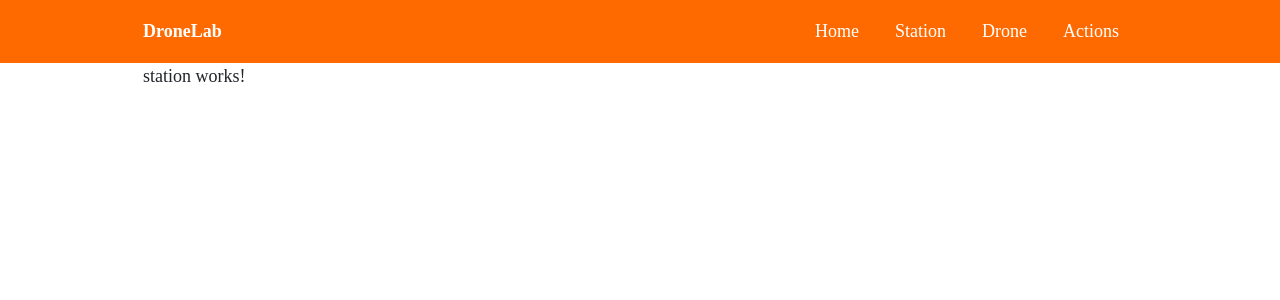
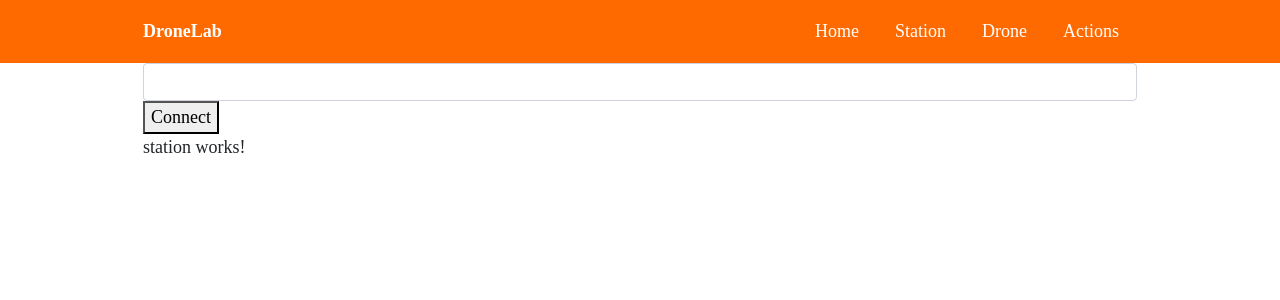
Before and after one commit to dronePlatformAutoconfig/drone_webapp, an Angular app in the folder drone-ui/: page /station in a window 1280 px wide. Shown: the top 300 px of the page. Built offline with nearby package versions, Linux system fonts and the light colour scheme.

Commit message:
connection to simulation

```diff
--- a/drone-ui/src/app/app.component.html
+++ b/drone-ui/src/app/app.component.html
@@ -11,7 +11,7 @@
     </nav>
   </div>
 </header>
-
 <div class="container">
+  <app-connection></app-connection>
   <router-outlet></router-outlet>
 </div>
--- a/drone-ui/src/app/app.component.ts
+++ b/drone-ui/src/app/app.component.ts
@@ -6,5 +6,5 @@ import { Component } from '@angular/core';
   styleUrls: ['./app.component.scss']
 })
 export class AppComponent {
-  title = 'DroneInterface';
+  title = 'Drone UI';
 }
--- a/drone-ui/src/app/app.module.ts
+++ b/drone-ui/src/app/app.module.ts
@@ -8,6 +8,8 @@ import { StationComponent } from './station/station.component';
 import { DroneComponent } from './drone/drone.component';
 import { ActionsComponent } from './actions/actions.component';
 import { HttpClientModule } from "@angular/common/http";
+import { FormsModule } from "@angular/forms";
+import { ConnectionComponent } from './connection/connection.component';
 
 @NgModule({
   declarations: [
@@ -15,12 +17,14 @@ import { HttpClientModule } from "@angular/common/http";
     HomeComponent,
     StationComponent,
     DroneComponent,
-    ActionsComponent
+    ActionsComponent,
+    ConnectionComponent,
   ],
   imports: [
     BrowserModule,
     AppRoutingModule,
     HttpClientModule,
+    FormsModule,
   ],
   providers: [],
   bootstrap: [AppComponent]
--- /dev/null
+++ b/drone-ui/src/app/connection/connection.component.html
@@ -0,0 +1,6 @@
+<form>
+  <input type="text" class="form-control" id="name"
+         required
+         [(ngModel)]="ipAsString" name="ipAsString">
+  <button type="submit" (click)="connect()">Connect</button>
+</form>
--- /dev/null
+++ b/drone-ui/src/app/connection/connection.component.ts
@@ -0,0 +1,21 @@
+import { Component, OnInit } from '@angular/core';
+import { ROSConnectionService} from "../rosconnection.service";
+
+@Component({
+  selector: 'app-connection',
+  templateUrl: './connection.component.html',
+  styleUrls: ['./connection.component.scss']
+})
+export class ConnectionComponent implements OnInit {
+
+  constructor(private rosConnection: ROSConnectionService) { }
+
+  ipAsString = '';
+
+  ngOnInit(): void {
+  }
+
+  connect() {
+    this.rosConnection.connect(this.ipAsString);
+  }
+}
--- a/drone-ui/src/app/drone/drone.component.html
+++ b/drone-ui/src/app/drone/drone.component.html
@@ -1 +1,3 @@
-<p>drone works!</p>
+<h1>Video</h1>
+
+<img src="http://{{this.rosConnection.publicIP}}:11315/stream?topic=/camera/rgb/image_raw" style="width: 600px; height: 400px; display: block">
--- a/drone-ui/src/app/drone/drone.component.ts
+++ b/drone-ui/src/app/drone/drone.component.ts
@@ -1,4 +1,5 @@
 import { Component, OnInit } from '@angular/core';
+import { ROSConnectionService} from "../rosconnection.service";
 
 @Component({
   selector: 'app-drone',
@@ -7,7 +8,7 @@ import { Component, OnInit } from '@angular/core';
 })
 export class DroneComponent implements OnInit {
 
-  constructor() { }
+  constructor(public rosConnection: ROSConnectionService) { }
 
   ngOnInit(): void {
   }
--- a/drone-ui/src/app/home/home.component.html
+++ b/drone-ui/src/app/home/home.component.html
@@ -1,3 +1 @@
 <p>home works!</p>
-
-<img src="http://3.114.16.126:11315/stream?topic=/camera/rgb/image_raw" style="width: 600px; height: 400px; display: block">
--- /dev/null
+++ b/drone-ui/src/app/rosconnection.service.ts
@@ -0,0 +1,31 @@
+import { Injectable } from '@angular/core';
+import * as ROSLIB from 'roslib';
+
+@Injectable({
+  providedIn: 'root'
+})
+export class ROSConnectionService {
+
+  constructor() { }
+
+  publicIP = '';
+
+  connect(ipAsString) {
+    let ros = new ROSLIB.Ros({
+      url : `ws://${ipAsString}:9090`
+    });
+
+    ros.on('connection', () => {
+      console.log('Connected to websocket server.');
+      this.publicIP = ipAsString;
+    });
+
+    ros.on('error', function(error) {
+      console.log('Error connecting to websocket server: ', error);
+    });
+
+    ros.on('close', function() {
+      console.log('Connection to websocket server closed.');
+    });
+  }
+}
```
Also changed, not shown: drone-ui/src/app/connection/connection.component.scss (added), 2 other files (tests, documents, lock files or other folders).
